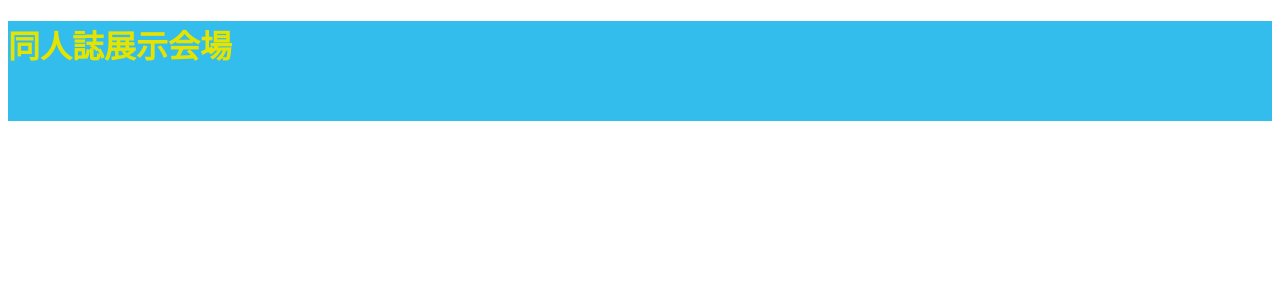
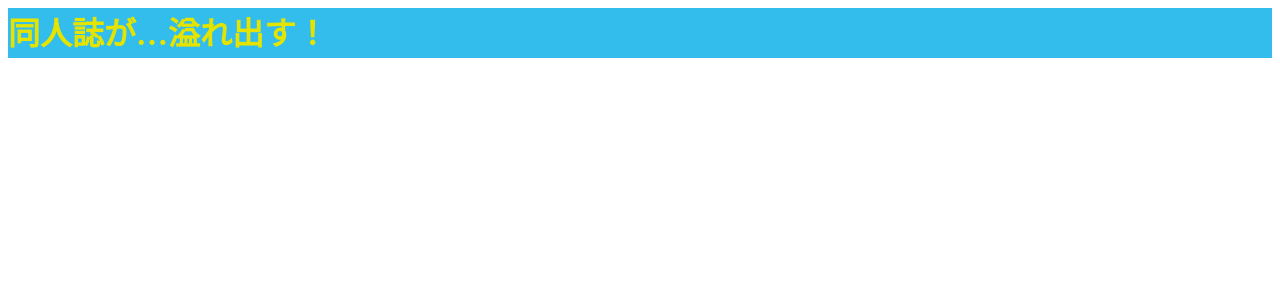
Before and after one commit to MofuMofu2/portfolio-vue, a Vue app: page / in a window 1280 px wide. Shown: the top 300 px of the page. Built offline with nearby package versions, Linux system fonts and the light colour scheme.

Commit message:
[update] #1 タイトルのKUSOさをマシマシにしつつ、ヘッダー幅を調整

```diff
--- a/package.json
+++ b/package.json
@@ -8,6 +8,7 @@
     "lint": "vue-cli-service lint"
   },
   "dependencies": {
+    "normalize.css": "^8.0.0",
     "sass-loader": "^7.1.0",
     "vue": "^2.5.17"
   },
--- a/src/components/Header.vue
+++ b/src/components/Header.vue
@@ -6,7 +6,7 @@ export default {
   name: 'titleHeader',
   data () {
     return {
-      title: '同人誌展示会場'
+      title: '同人誌が…溢れ出す！'
     }
   }
 }
@@ -16,6 +16,7 @@ export default {
   h1 {
     background-color: #32BDED;
     color: #E5E400;
-    height: 100px;
+    height: 50px;
+    margin: 0;
   }
 </style>
```
Also changed, not shown: 1 other file (tests, documents, lock files or other folders).
